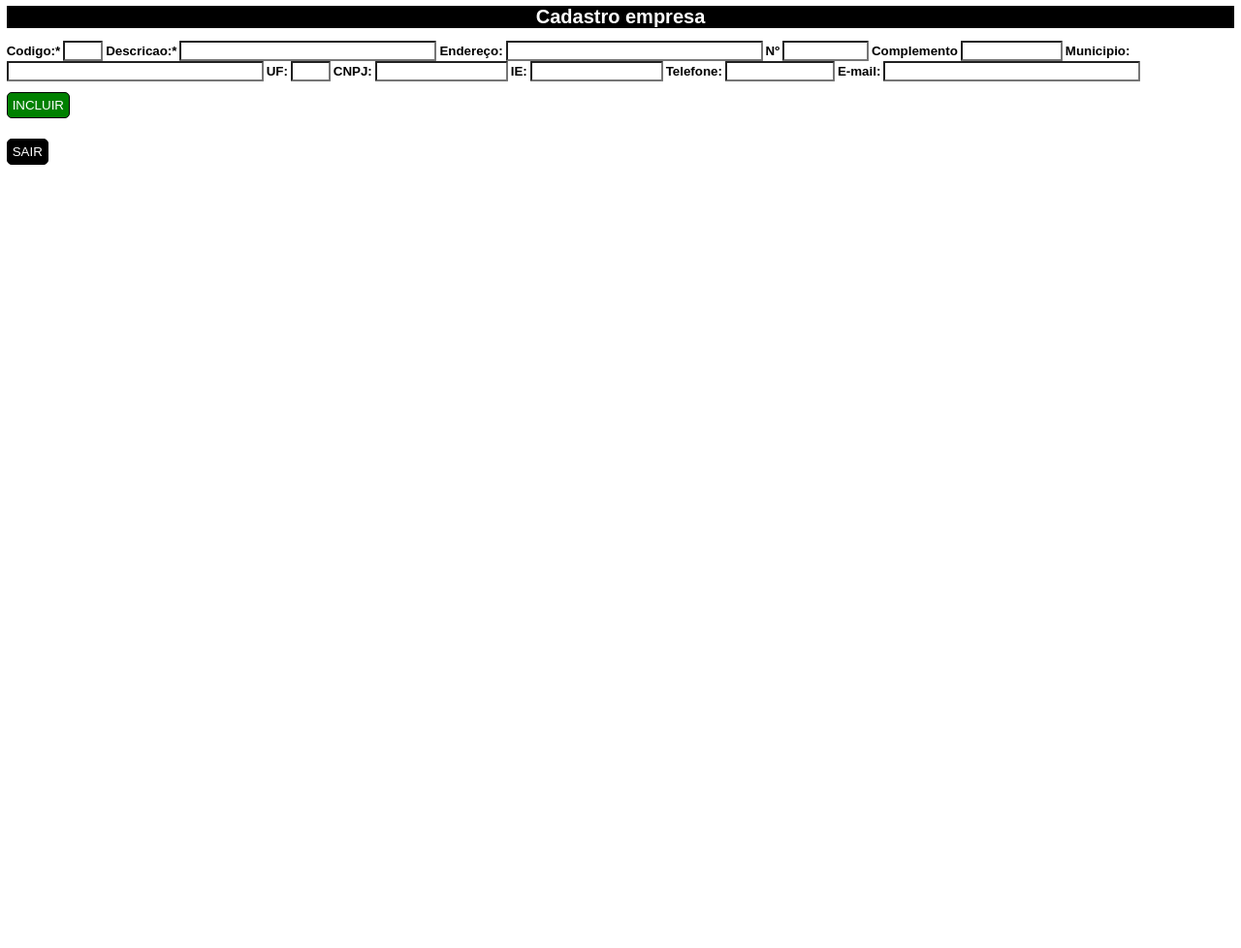
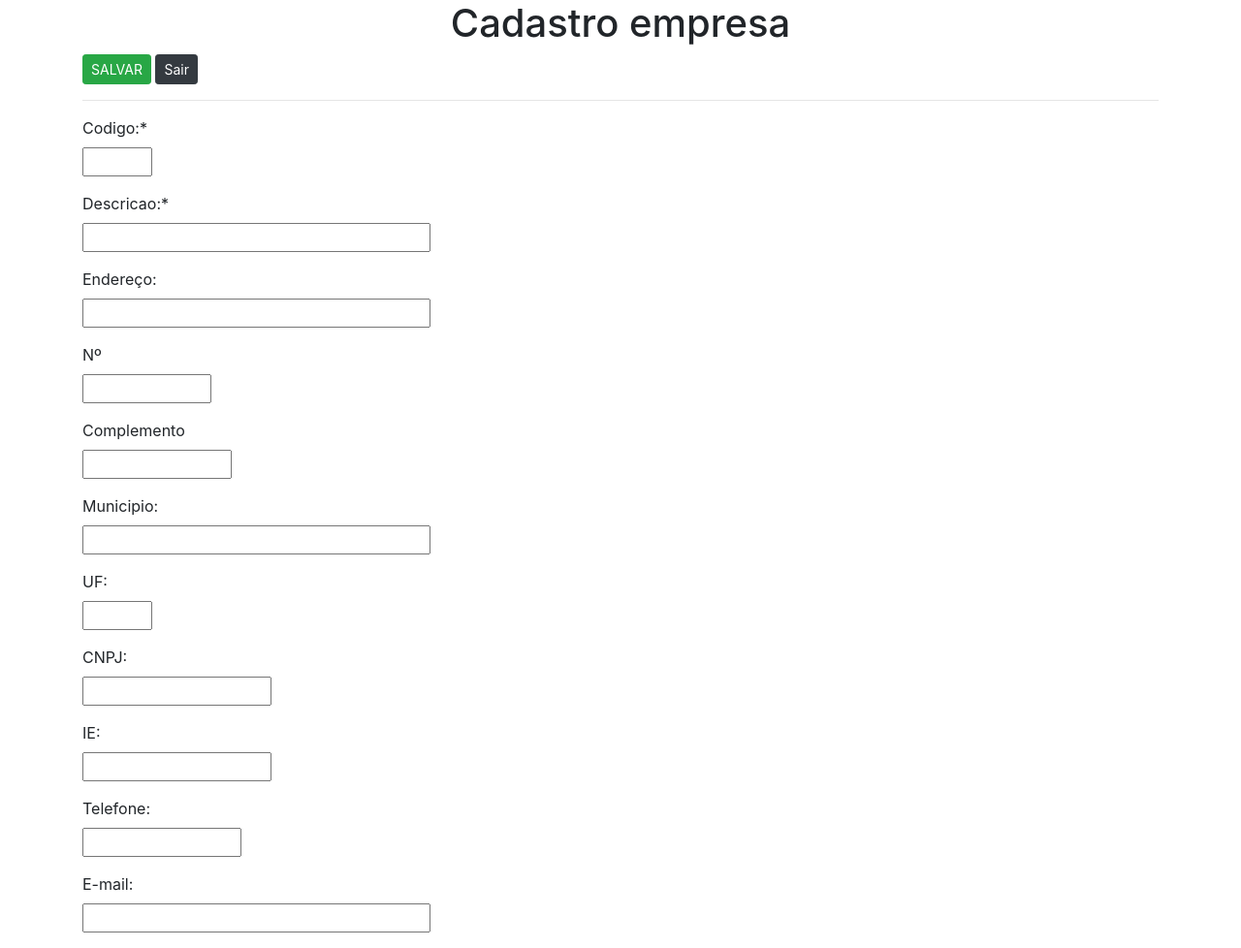
Before and after one commit to robertoporto1981/ordemserv, a PHP site: page /projects/form_cadastro_empresa.html in a window 1280 px wide. Shown: the whole page at 97% size. Before the commit the page ends 170 px from the top, so only its background shows below. Run offline with PHP 8.4, Linux system fonts and the light colour scheme.

Commit message:
correcoes

```diff
--- a/form_cadastro_empresa.html
+++ b/form_cadastro_empresa.html
@@ -7,69 +7,111 @@
 
 		<meta lang="pt-br">
 
-			<link type="text/css" rel="stylesheet" href="stylesheet.css">
+			<!----<link type="text/css" rel="stylesheet" href="stylesheet.css">-->
+
+			<link rel="stylesheet" href="css/bootstrap.css">
 
 </head>
 
 <body>
+<div class="container">
 
-	<h1 id="titulo-programas">Cadastro empresa</h1>
+	<h1 id="titulo-programas"><center>Cadastro empresa</center></h1>
+
 
 <form method="POST" action="form_cadastro_empresa.php">
 
-	<label for="codigo">Codigo:*</label>
+	<input type="submit" class="btn btn-success btn-sm" value="SALVAR"> <a href="http://127.0.0.1/projects/ordemserv/menu.php" role="button" class="btn btn-dark btn-sm">Sair</a>
+
+ <hr>
+
+
+<div class="form-group">
+
+	<label for="codigo">Codigo:*</label><br>
 
 	<input type="text" name="codigo" maxlength="2" size="2" required>
+</div>
+<div class="form-group">
 
-	<label for="descricao">Descricao:*</label>
+	<label for="descricao">Descricao:*</label><br>
 
 	<input type="text" name="descricao" maxlength="30" size="30" required>
+</div>
 
-	<label for="endereco">Endereço:</label>
+<div class="form-group">
+
+	<label for="endereco">Endereço:</label><br>
 
 	<input type="endereco" name="endereco" maxlength="30" size="30" required>
+</div>
 
-	<label for="numero">Nº</label>
+<div class="form-group">
+
+	<label for="numero">Nº</label><br>
 
 	<input type="text" name="numero" maxlength="8" size="8" required>
+</div>
 
-	<label for="complemento">Complemento</label>
+<div class="form-group">
+
+	<label for="complemento">Complemento</label><br>
 
 	<input type="text" name="complemento" maxlength="10" size="10">
 
-	<label for="municipio">Municipio:</label>
+</div>
+
+<div class="form-group">
+
+<label for="municipio">Municipio:</label><br>
 
 	<input type="text" name="municipio" maxlength="30" size="30">
+</div>
 
-	<label for="uf">UF:</label>
+<div class="form-group">
+
+	<label for="uf">UF:</label><br>
 
 	<input type="text" name="uf" maxlength="2" size="2">
 
-	<label for="cnpj">CNPJ:</label>
+</div>
+
+<div class="form-group">
+
+	<label for="cnpj">CNPJ:</label><br>
 
 	<input type="text" name="cnpj" maxlength="14" size="14">
 
-	<label for="inscricao">IE:</label>
+</div>
+
+<div class="form-group">
+
+	<label for="inscricao">IE:</label><br>
 
 	<input type="text" name="ie" maxlength="14" size="14">
 
-	<label for="telefone">Telefone:</label>
+</div>
+
+<div class="form-group">
+
+	<label for="telefone">Telefone:</label><br>
 
 	<input type="text" name="telefone" maxlength="11" size="11">
 
-	<label for="email">E-mail:</label>
+</div>
+
+<div class="form-group">
+
+	<label for="email">E-mail:</label><br>
 
 	<input type="email" name="email" maxlength="30" size="30"><br><p>
 
-<input type="submit" id="btn-salvar" value="INCLUIR"><p>
+</div>
 
 </form>
 
-<form method="POST" action="menu.php">
-
-	<input type="submit" id="btn-sair" value="SAIR">
 
 </form>
-
+</div>
 </body>
 </html>
--- a/form_cadastro_empresa.php
+++ b/form_cadastro_empresa.php
@@ -23,7 +23,7 @@ $uf = $_POST['uf'];
 
 $cnpj = $_POST['cnpj'];
 
-$incricao = $_POST['ie'];
+$ie = $_POST['ie'];
 
 $fone = $_POST['telefone'];
 
@@ -31,7 +31,8 @@ $email = $_POST['email'];
 
 //Insere dados no banco de dados
 
-$sql = "INSERT INTO dados VALUES ('1,1,1,1')";
+
+echo $sql = "INSERT INTO `empresa`(`codigo`, `descricao`, `endereco`, `numero`, `complemento`, `municipio`, `uf`, `cnpj`, `ie`, `telefone`, `email`) VALUES ('$codigo','$descricao','$endereco','$numero','$complemento','$municipio','$uf','$cnpj','$ie','$fone','$email')";
 
 
 
```
Also changed, not shown: _altera_cliente.php (+4 -5 lines), contrato.php (+9 -11 lines), form_cadastro_cliente.html (+6 -7 lines), lista_usuarios.php (+4 -7 lines).
